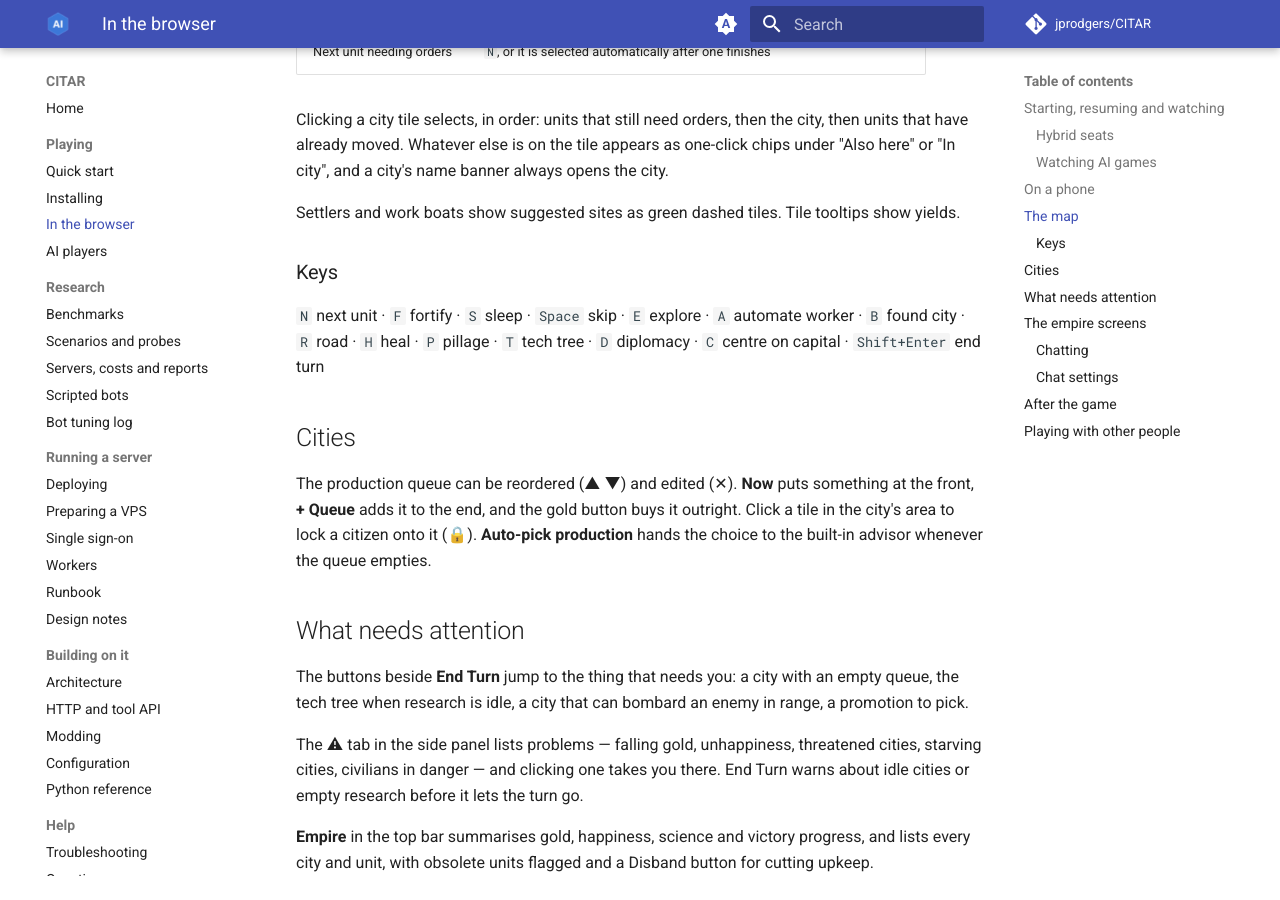
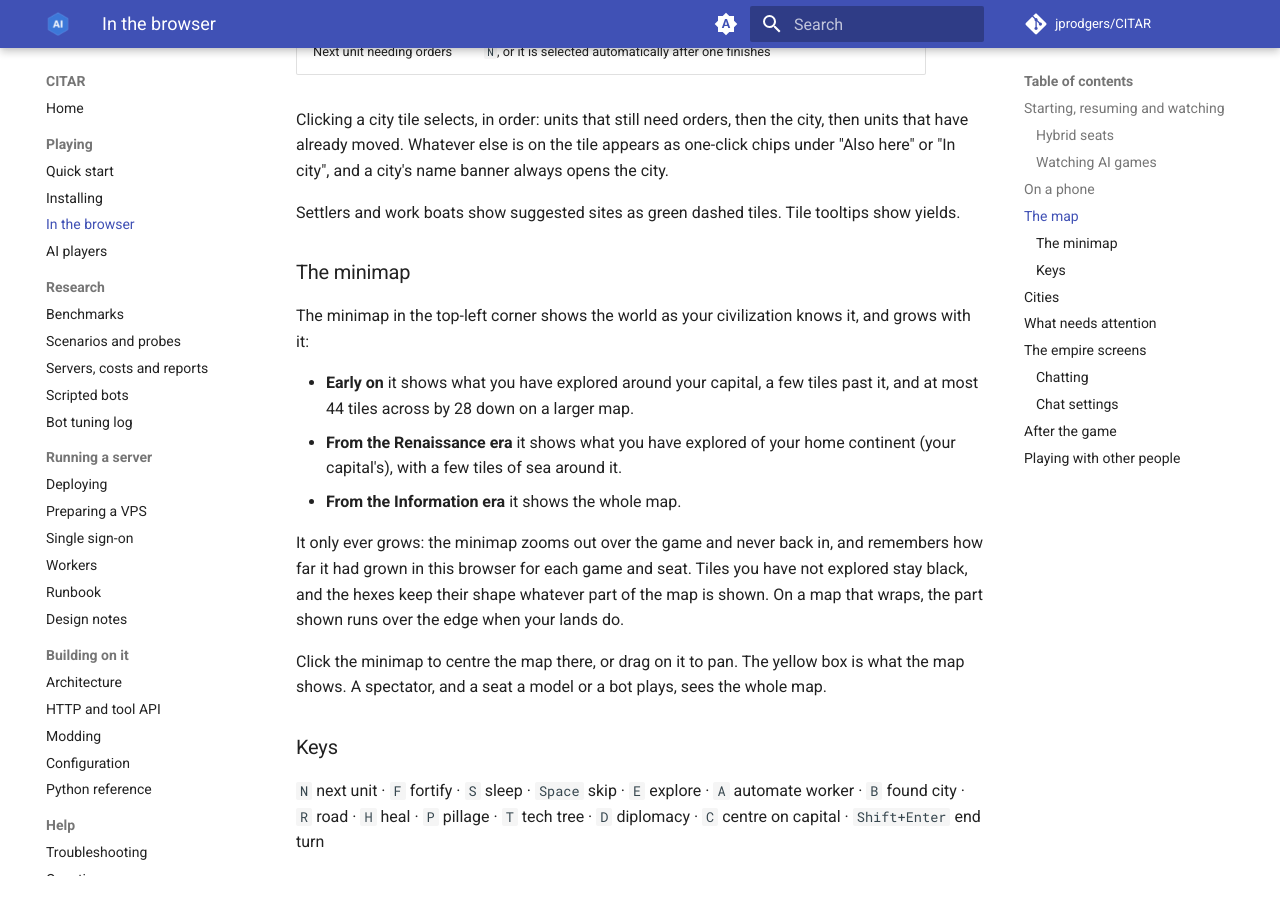
Before and after one commit to jprodgers/CITAR, an MkDocs documentation site: the page built from docs/PLAYING.md, in a window 1280 px wide and 900 px high, scrolled down 3248 px. Built offline with MkDocs 1.6.1 and Material for MkDocs 9.7.7, drawn with Linux system fonts in a browser that asks for light colours; comment, search, counter and statistics services are not loaded.

Commit message:
docs, wiki: the minimap and the debug ops route (3-17)
PLAYING.md gains "The minimap": what it shows early, from the Renaissance and
from the Information era, that it only grows and is remembered per game and seat
in the browser, unexplored tiles black, hexes in shape, over a wrapping edge,
click to centre and drag to pan, the whole map for a spectator and an AI seat.
API.md: the view's minimap block (a seat's own view only) and POST
/api/games/{id}/debug/ops (debug servers only, the body a list of scenario
operations, all or nothing, its gate, the cap), with /debug/{action}'s
shortcuts beside it. The wiki is regenerated.

Co-Authored-By: Claude Opus 5.5 <noreply@anthropic.com>

```diff
--- a/docs/PLAYING.md
+++ b/docs/PLAYING.md
@@ -119,6 +119,24 @@ that have already moved. Whatever else is on the tile appears as one-click chips
 or "In city", and a city's name banner always opens the city.
 
 Settlers and work boats show suggested sites as green dashed tiles. Tile tooltips show yields.
+
+### The minimap
+
+The minimap in the top-left corner shows the world as your civilization knows it, and grows with it:
+
+- **Early on** it shows what you have explored around your capital, a few tiles past it, and at most
+  44 tiles across by 28 down on a larger map.
+- **From the Renaissance era** it shows what you have explored of your home continent (your capital's),
+  with a few tiles of sea around it.
+- **From the Information era** it shows the whole map.
+
+It only ever grows: the minimap zooms out over the game and never back in, and remembers how far it
+had grown in this browser for each game and seat. Tiles you have not explored stay black, and the
+hexes keep their shape whatever part of the map is shown. On a map that wraps, the part shown runs
+over the edge when your lands do.
+
+Click the minimap to centre the map there, or drag on it to pan. The yellow box is what the map
+shows. A spectator, and a seat a model or a bot plays, sees the whole map.
 
 ### Keys
 
```
Also changed, not shown: docs/API.md (+2 -1 lines), wiki/HTTP-and-tool-API.md (+2 -1 lines), wiki/Playing-in-the-browser.md (+18 -0 lines).
